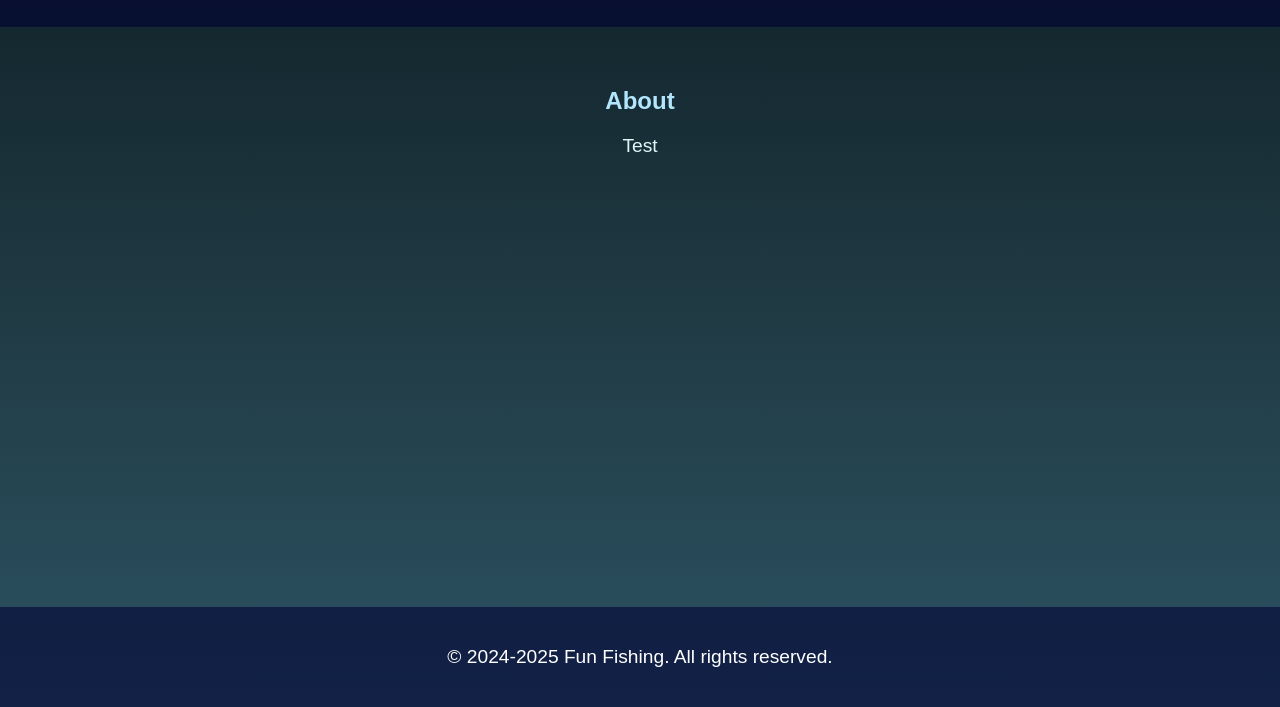
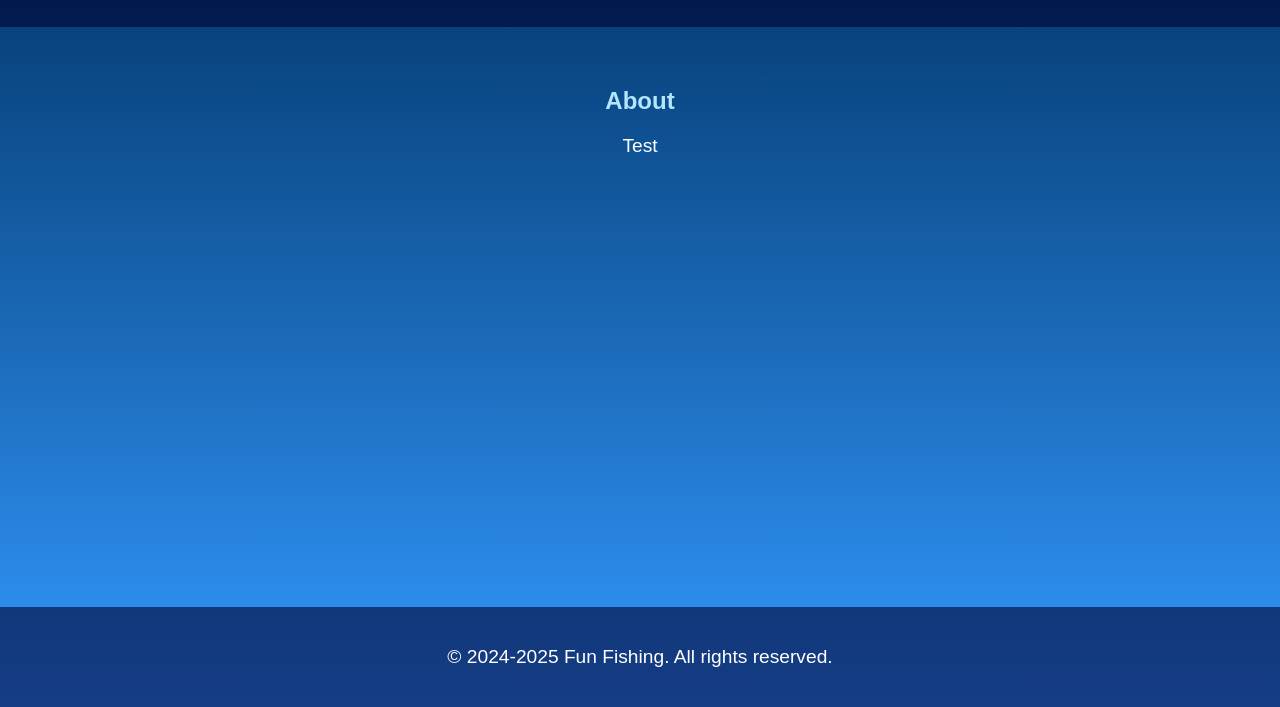
Before and after one commit to Bottomloader/web, a plain HTML site: page src/web/index.html in a window 1280 px wide. Shown: the part 93-800 px from the top of the page. Drawn offline with Linux system fonts and the light colour scheme.

Commit message:
Update index.html

```diff
--- a/src/web/index.html
+++ b/src/web/index.html
@@ -13,12 +13,12 @@
     body {
       font-family: Arial, sans-serif;
       margin: 0;
-      background: linear-gradient(to bottom, #0f2027, #203a43, #2c5364); /* Ocean gradient */
-      color: #e0f7fa;
+      background: linear-gradient(to bottom, #003366, #3399ff);
+      color: #ffffff;
       min-height: 100vh;
       display: flex;
       flex-direction: column;
-    }
+}
 
     header, footer {
       background: rgba(0, 0, 50, 0.6);
```
